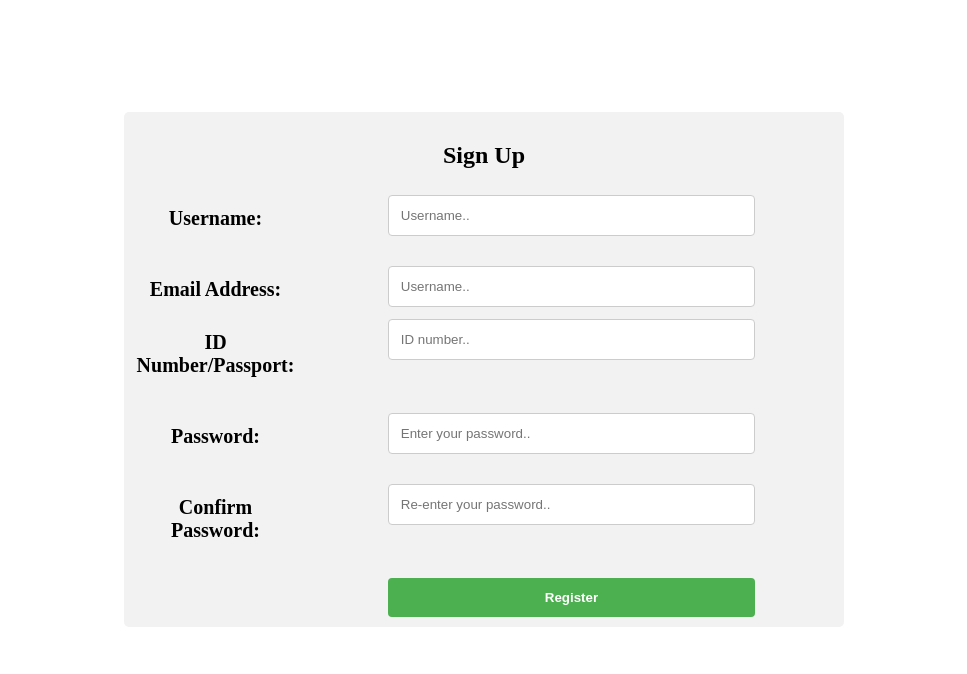
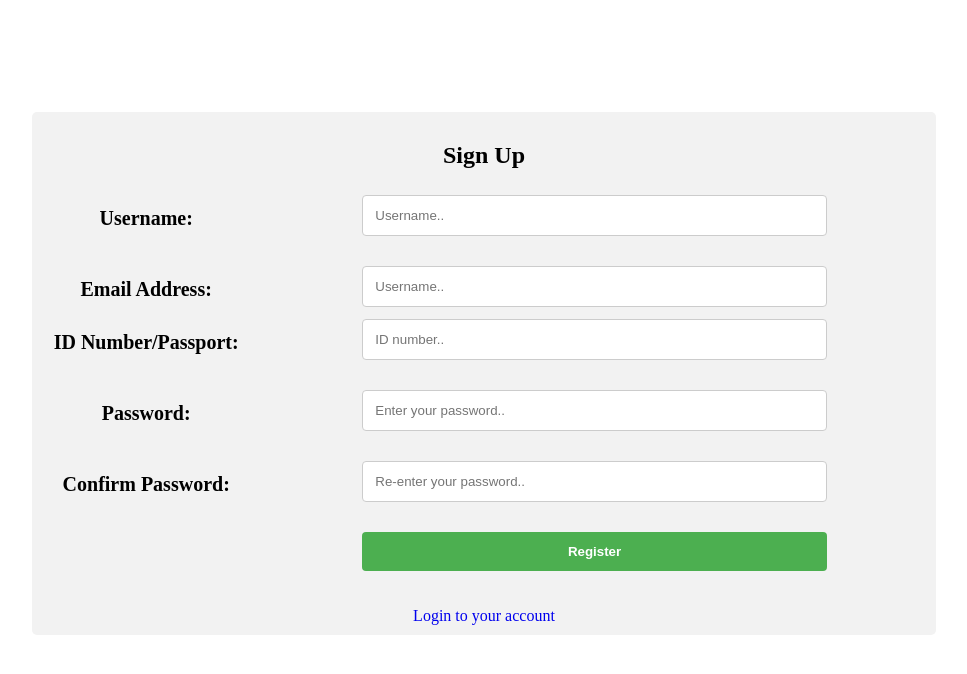
Before and after one commit to wensjuma/Politico, a plain HTML site: page UI/account/signup.html in a window 1280 px wide. Shown: the whole page, without its empty margins (156-1123 px from the left). Drawn offline with Linux system fonts and the light colour scheme.

Commit message:
update the general UI

```diff
--- a/UI/account/signup.html
+++ b/UI/account/signup.html
@@ -5,14 +5,14 @@
     <meta name="viewport" content="width=device-width, initial-scale=1.0">
     <meta http-equiv="X-UA-Compatible" content="ie=edge">
     <link rel="stylesheet" href="../css/account.css">
-    <title>Register account</title>
+    <title>Register</title>
 </head>
 <style>
 </style>
 <body>
      <div class="main">
        <center>
-        <div class="container" style="margin-top:14vh; width:700px; padding:10px;">
+        <div class="container" style="margin-top:14vh; padding:10px;">
           <h2>Sign Up</h2>
             <form action="action_page.php">
               <div class="row">
@@ -20,7 +20,7 @@
                   <label for="uname">Username:</label>
                 </div>
                 <div class="col-75">
-                  <input type="text" id="uname" name="name" placeholder="Username..">
+                  <input type="text" id="uname" name="name" placeholder="Username.."required>
                 </div>
               </div>
               <br>
@@ -29,7 +29,7 @@
                      <label for="email">Email Address:</label>
                    </div>
                    <div class="col-75">
-                     <input type="email" id="pname" name="name" placeholder="Username..">
+                     <input type="email" id="pname" name="name" placeholder="Username.." required>
                    </div>
                  </div>
                  <div class="row">
@@ -37,7 +37,7 @@
                    <label for="id">ID Number/Passport:</label>
                  </div>
                  <div class="col-75">
-                   <input type="email" id="Id_num" name="name" placeholder="ID number..">
+                   <input type="number" id="Id_num" name="id-number" placeholder="ID number.." required>
                  </div>
                </div>
                  <br>
@@ -46,7 +46,7 @@
                   <label for="lname">Password:</label>
                 </div>
                 <div class="col-75">
-                  <input type="password" id="pword" name="password" placeholder="Enter your password..">
+                  <input type="password" id="pword" name="password" placeholder="Enter your password.." required>
                 </div>
               </div>
             <br>
@@ -55,7 +55,7 @@
                       <label for="lname">Confirm Password:</label>
                     </div>
                     <div class="col-75">
-                      <input type="password" id="re-pword" name="password" placeholder="Re-enter your password..">
+                      <input type="password" id="re-pword" name="password" placeholder="Re-enter your password.." required>
                     </div>
                   </div>
                   <br>
@@ -68,6 +68,8 @@
                               </div>
                       </div>
             </form>
+            <br><br>
+            <a href="login.html" style="text-decoration:none">Login to your account</a>
           </div>
        </center>
      </div>
--- a/UI/css/account.css
+++ b/UI/css/account.css
@@ -7,6 +7,14 @@ input[type=text],input[type=password],input[type=email], select, textarea{
   resize: vertical;
 }
 input[type=password]{
+  width: 70%;
+  padding: 12px;
+  border: 1px solid #ccc;
+  border-radius: 4px;
+  box-sizing: border-box;
+  resize: vertical;
+}
+input[type=number]{
   width: 70%;
   padding: 12px;
   border: 1px solid #ccc;
```
Also changed, not shown: UI/account/dashboard.html (+4 -7 lines), UI/account/login.html (+7 -6 lines), UI/action/_dashboard.html (+5 -19 lines), UI/action/list.html (+2 -11 lines), UI/index.html (+1 -1 lines), UI/account/createboard.html (line endings or trailing spaces).
